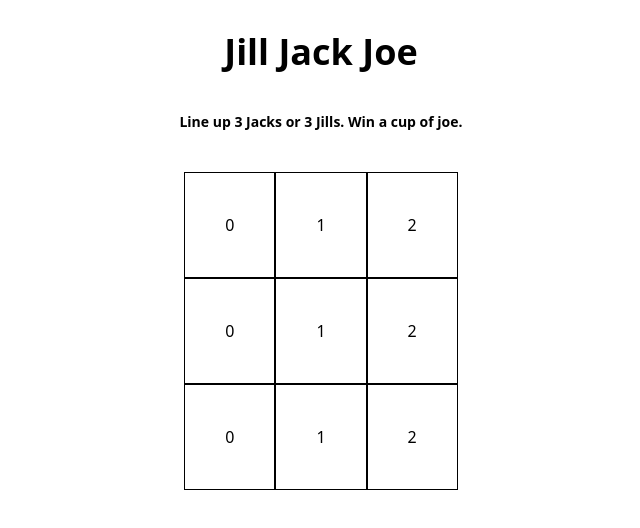
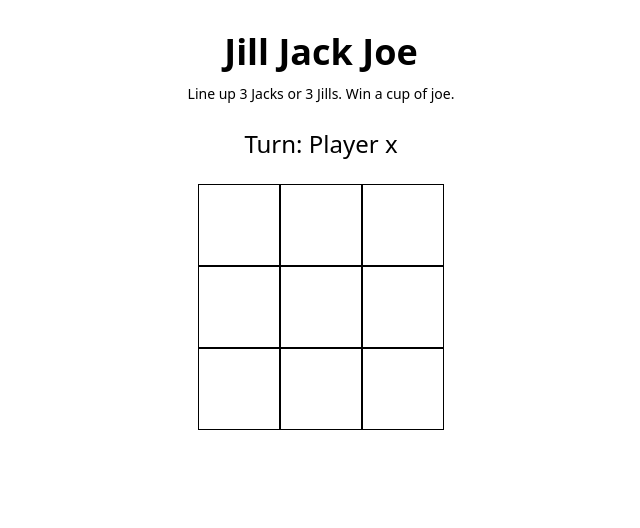
Before and after one commit to williamldennis/tictactoe, a React (Vite) app: page / in a window 1280 px wide. Shown: the top 528 px of the page, without its empty margins (319-959 px from the left). Built offline with nearby package versions, Linux system fonts and the light colour scheme.

Commit message:
clicking the squares puts x and o

```diff
--- a/src/App.tsx
+++ b/src/App.tsx
@@ -1,25 +1,54 @@
 import { useState } from 'react'
 import './App.css'
-import { initialGameState, type Cell } from './game'
+import { initialGameState, move, type Cell, type Game, type Row } from './game'
 
+type CellProps = {
+  cell: Cell,
+  cellIndex: number,
+  cellClick?: () => void
+}
+function Cell({ cell, cellIndex, cellClick }: CellProps) {
+  return (
+    <div
+      key={cellIndex}
+      className='p-10 border'
+      onClick={cellClick}
+    >
+      {cell}
+    </div>)
+}
+
+type RowProps = {
+  row: Row
+  rowIndex: number
+  handleMove: (rowIndex: number, colIndex: number) => void
+}
+
+function Row({ row, rowIndex, handleMove }: RowProps) {
+  return (
+    <div key={rowIndex} className='flex justify-center'>
+      {row.map((cell, cellIndex) => <Cell cell={cell} cellIndex={cellIndex} cellClick={() => handleMove(rowIndex, cellIndex)} />)}
+    </div>
+  )
+}
 
 function App() {
-
   const [game, setGame] = useState(initialGameState())
 
-  const cellToCell = (cell: Cell, cellIndex: number) => {
-    return <div className='p-10 border'>{cellIndex} {cell}</div>
-  }
-
-  function rowToRow(row: Cell[], rowIndex: number) {
-    return <div className='flex justify-center align middle'>{row.map(cellToCell)}<br /></div>
+  const handleMove = (rowIndex: number, colIndex: number) => {
+    const nextGame = move(game, rowIndex, colIndex)
+    setGame(nextGame)
   }
 
   return (
     <>
       <h1 className='font-bold text-4xl'>Jill Jack Joe</h1>
-      <p className='font-semibold text-sm p-10'>Line up 3 Jacks or 3 Jills. Win a cup of joe.</p>
-      {game.board.map(rowToRow)}
+
+      <p className='text-sm mt-3'>Line up 3 Jacks or 3 Jills. Win a cup of joe.</p>
+      <p className='text-2xl m-6'>
+        Turn: Player {game.currentPlayer}
+      </p>
+      {game.board.map((row, rowIndex) => <Row row={row} rowIndex={rowIndex} handleMove={handleMove} />)}
     </>
   )
 }
--- a/src/game.ts
+++ b/src/game.ts
@@ -5,7 +5,6 @@
 
 export type Board = Row[]
 export type Row = Cell[]
-export type CellIndex = [0, 1, 2, 3, 4, 5, 6, 7, 8]
 export type Player = 'x' | 'o'
 export type Cell = Player | null
 export type EndState = Player | 'tie' | undefined
@@ -17,9 +16,19 @@ export type Game = {
 }
 
 export const initialGameState = (): Game => {
-    const game: Game =  {
+    const game: Game = {
         board: [[null, null, null], [null, null, null], [null, null, null]],
         currentPlayer: 'x'
     }
     return game
 }
+
+
+export const move = (game: Game, rowIndex: number, colIndex: number): Game => {
+    const nextGame = structuredClone(game)
+    nextGame.board[rowIndex][colIndex] = game.currentPlayer
+    nextGame.currentPlayer = nextGame.currentPlayer === 'x' ? 'o' : 'x'
+    console.log("click");
+
+    return nextGame
+}
```
